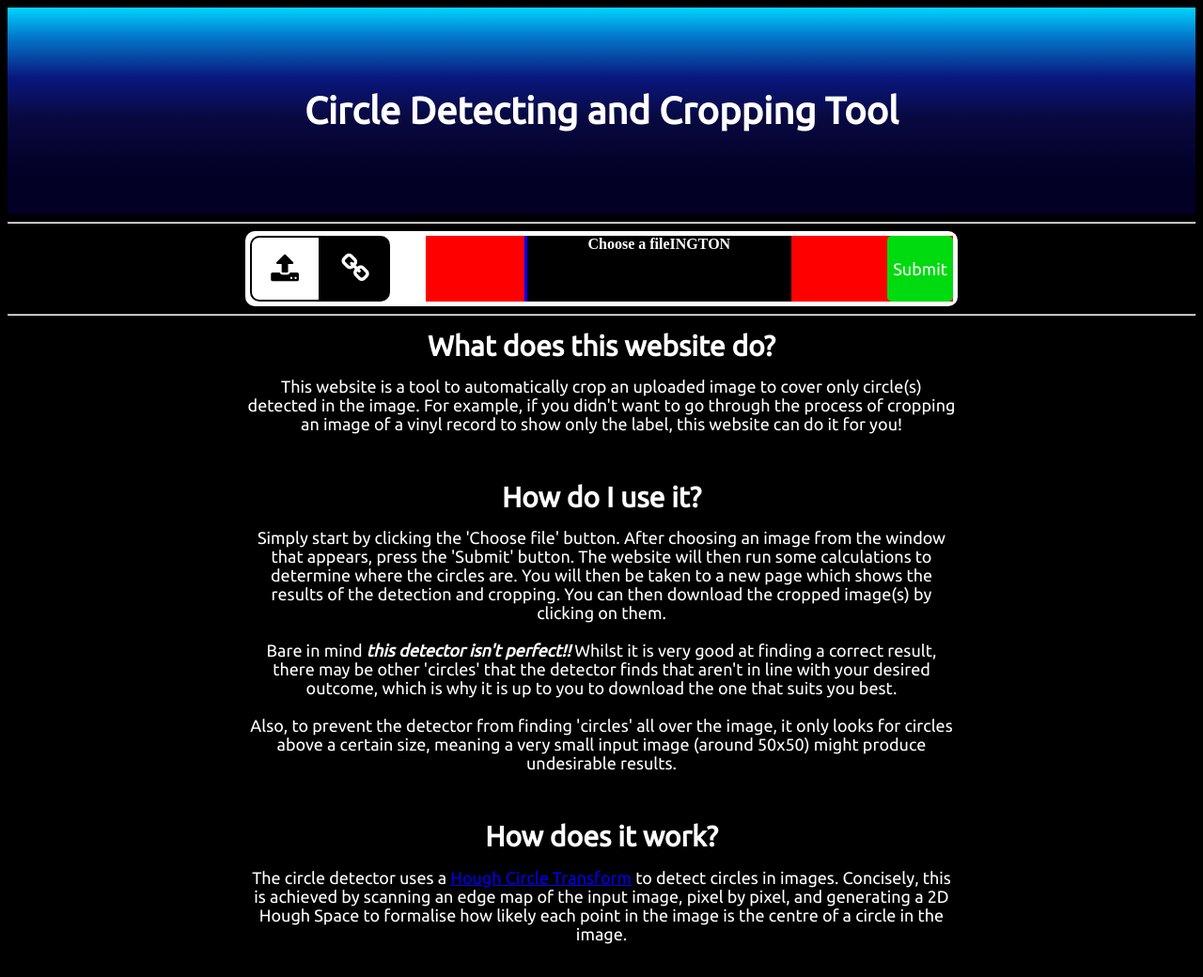
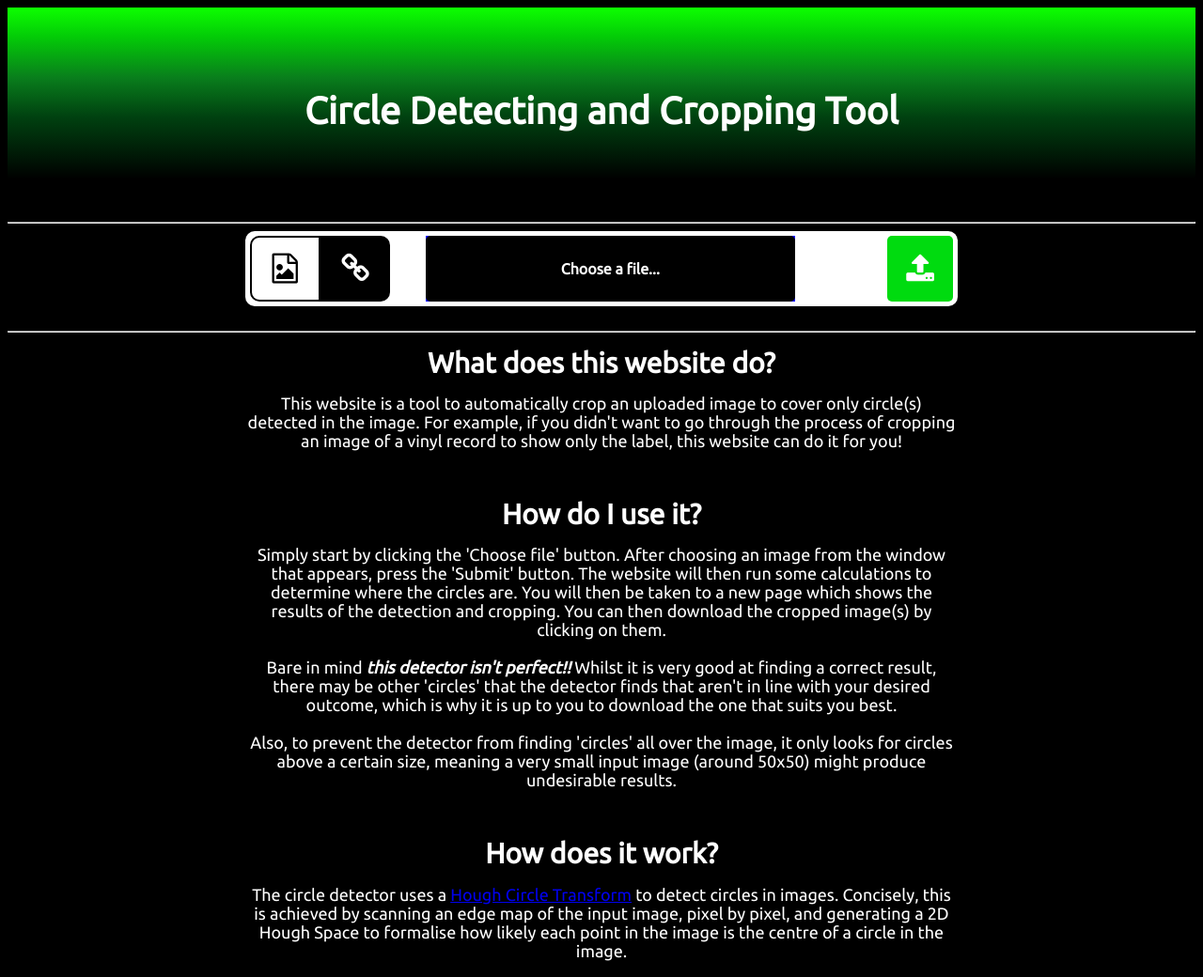
Before and after one commit to as16989/circdetectweb, a Flask app: template templates/index.html in a window 1280 px wide. Shown: the whole page at 94% size. Before the commit the page ends 1005 px from the top, so only its background shows below. Run offline with Flask 2, Linux system fonts and the light colour scheme; the template is opened without the code that fills it: most values are stand-ins (such as "Sample title", 1, 10 or a date in 2020); some libraries are stand-ins or nearby versions.

Commit message:
file selection looks good

```diff
--- a/static/css/main.css
+++ b/static/css/main.css
@@ -1,3 +1,8 @@
+* {
+ font-size: 100%;
+ font-family: Ubuntu;
+}
+
 h1 {
   text-align: center;
 }
@@ -21,14 +26,13 @@ pre { font-family: Ubuntu; font-size: 13px; font-style: normal; font-variant: no
 
 body {
   background-color: black;
-  text-align: center;
 }
 
 .headerdiv {
   padding: 70px 0;
   text-align: center;
   background: rgb(2,0,36);
-  background: linear-gradient(0deg, rgba(2,0,36,1) 17%, rgba(9,9,65,1) 47%, rgba(9,23,126,1) 66%, rgba(3,121,204,1) 86%, rgba(0,212,255,1) 100%);
+  background: linear-gradient(0deg, rgba(0,0,0,1) 17%, rgba(0,65,16,1) 47%, rgba(9,126,28,1) 66%, rgba(3,204,7,1) 86%, rgba(13,255,0,1) 100%);
 }
 
 div.choose {
@@ -45,14 +49,15 @@ div.form {
   height: 100%;
   display: inline-block;
   margin-left: 5%;
-  background-color: red;
+  /* background-color: red; */
 }
 
 div.choosefile {
-  width: 50%;
+  width: 70%;
   height: 70px;
   display: inline-block;
   background-color: blue;
+  text-align: left;
 }
 
 input.urlform {
@@ -61,7 +66,7 @@ input.urlform {
   width: 100%
 }
 
-input[type=submit] {
+button.submitter {
   display: block;
   height: 70px;
   width: 70px;
@@ -76,7 +81,7 @@ input[type=submit] {
   font-family: Ubuntu; font-size: 18px; font-style: normal; font-variant: normal; font-weight: 400; line-height: 20px; color: white
 }
 
-input[type=submit]:hover {
+button.submitter:hover {
   height: 70px;
   width: 70px;
   background:#00990a;
@@ -98,46 +103,34 @@ input[type=submit]:hover {
 }
 
 .inputfile + label {
-  display: inline-block;
+  display: flex;
+  align-items: center;
+  justify-content: center;
   height: 100%;
   width: 100%;
-  margin-left: 1%;
+  overflow:hidden;
+  border-radius: 5px;
+  /* margin-left: 1%; */
   font-weight: 700;
   color: white;
   background-color: black;
   cursor: pointer;
+  text-align: center;
 }
 
+.inputfile:focus + label, .inputfile + label:hover {
+  background-color: green;
+  height: 100%;
+  outline: 1px dotted #000;
+  outline: -webkit-focus-ring-color auto 5px;
+}
 
-
+/* ---------------------------------- */
 
 div.submit {
   display: flex;
   float:right;
-
 }
-
-
-
-div.test {
-  display: inline-block;
-  height: 100%;
-  width: 30%;
-  margin-left: 1%;
-  background-color: red;
-  cursor: pointer;
-}
-
-.inputfile:focus + label, .inputfile + label:hover {
-  background-color: red;
-  height: 100%;
-  outline: 1px dotted #000;
-  padding: 10px 10px;
-  outline: -webkit-focus-ring-color auto 5px;
-}
-
-
-
 #fileButton {
   display: flex;
   justify-content: center;
@@ -153,7 +146,6 @@ div.test {
   background-color: white;
   color: black;
 }
-
 #urlButton {
   display: flex;
   justify-content: center;
@@ -169,13 +161,11 @@ div.test {
   background-color: black;
   color: white;
 }
-
 #fileButton:hover,#urlButton:hover {
   border: 2px solid black;
   background-color: white;
   color: black;
 }
-
 .initial-hide {
   display: none;
 }
--- a/templates/index.html
+++ b/templates/index.html
@@ -9,7 +9,7 @@
 <div class="choose">
 
   <div id="fileButton" class="fileOrUrl" onclick="tab_file()">
-    <i class="fa fa-upload" style="font-size:32px;"></i>
+    <i class="fa fa-file-image-o" style="font-size:32px;"></i>
 
   </div>
   <div id="urlButton"  class="fileOrUrl" onclick="tab_url()">
@@ -25,10 +25,13 @@
     <form method="POST" action="/uploadfile" enctype="multipart/form-data" id="choose" class="uploader">
       <div class="choosefile">
         <input type="file" name="file" id="file" class="inputfile">
-        <label for="file">Choose a fileINGTON</label>
+        <label for="file">Choose a file...</label>
       </div>
       <div class="submit">
-        <input type="submit" onClick="enableLoader()" value="Submit" id="submitbutton1">
+        <!-- <input type="submit" onClick="enableLoader()" value="Submit" id="submitbutton1"> -->
+        <button type="submit" onClick="enableLoader()" id="submitbutton1" class="submitter">
+          <i class="fa fa-upload" style="font-size:32px;"></i>
+        </button>
       </div>
     </form>
 
@@ -39,11 +42,15 @@
         <input type="text" id="url" name="url" placeholder="Image URL:" class="urlform"><br>
       </div>
       <div class="submit">
-        <input type="submit" onClick="enableLoader()" value="Submit" id="submitbutton2" class="submit">
+        <!-- <input type="submit" onClick="enableLoader()" value="Submit" id="submitbutton2" class="submit"> -->
+        <button type="submit" onClick="enableLoader()" id="submitbutton2" class="submitter">
+          <i class="fa fa-upload" style="font-size:32px;"></i>
+        </button>
       </div>
     </form>
   </div>
 </div>
+<br>
 
 <div class="loader" id="loader"></div>
 
```
Also changed, not shown: cannypy.jpg, dirpy.jpg, uploads/cropped57by54.jpg (added).
